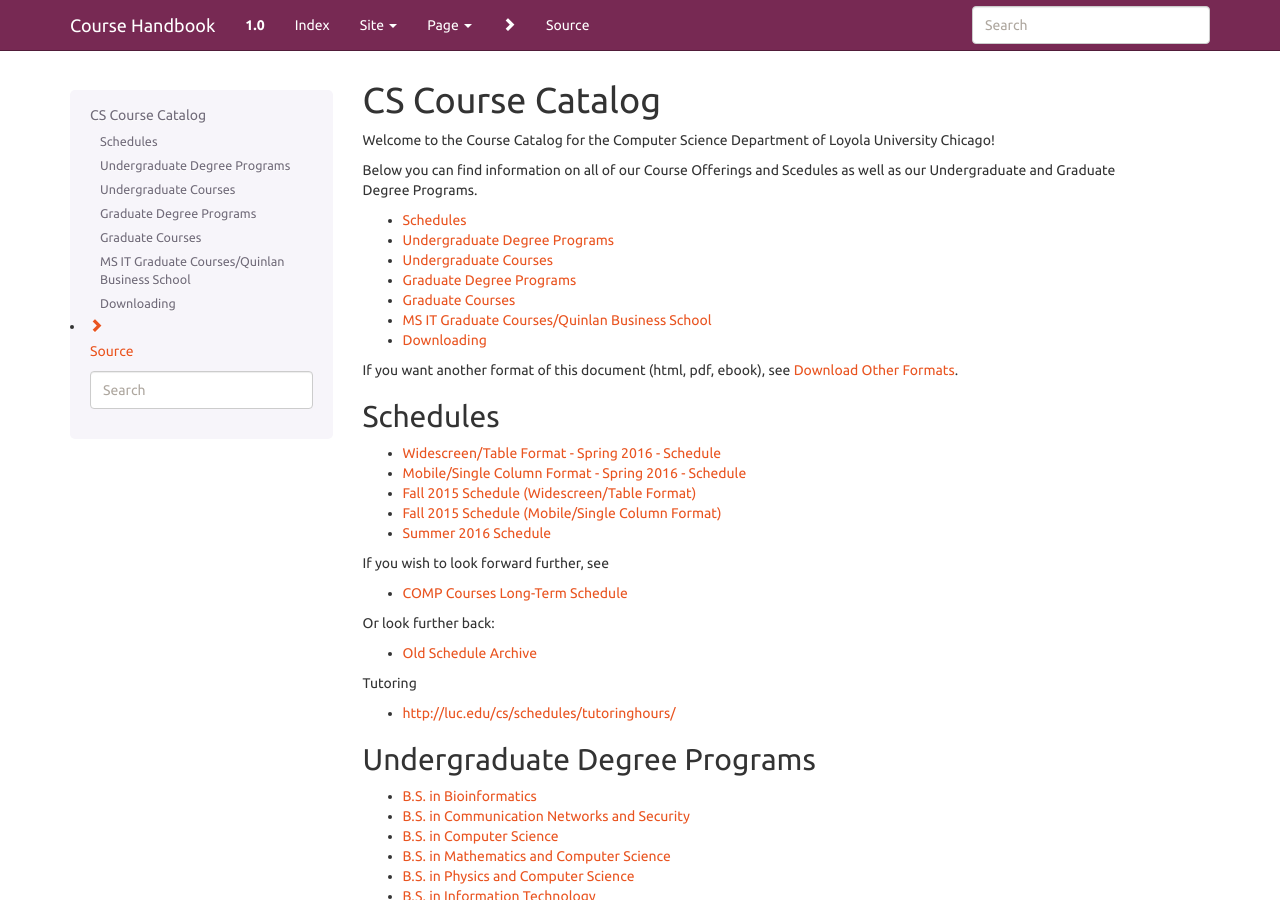
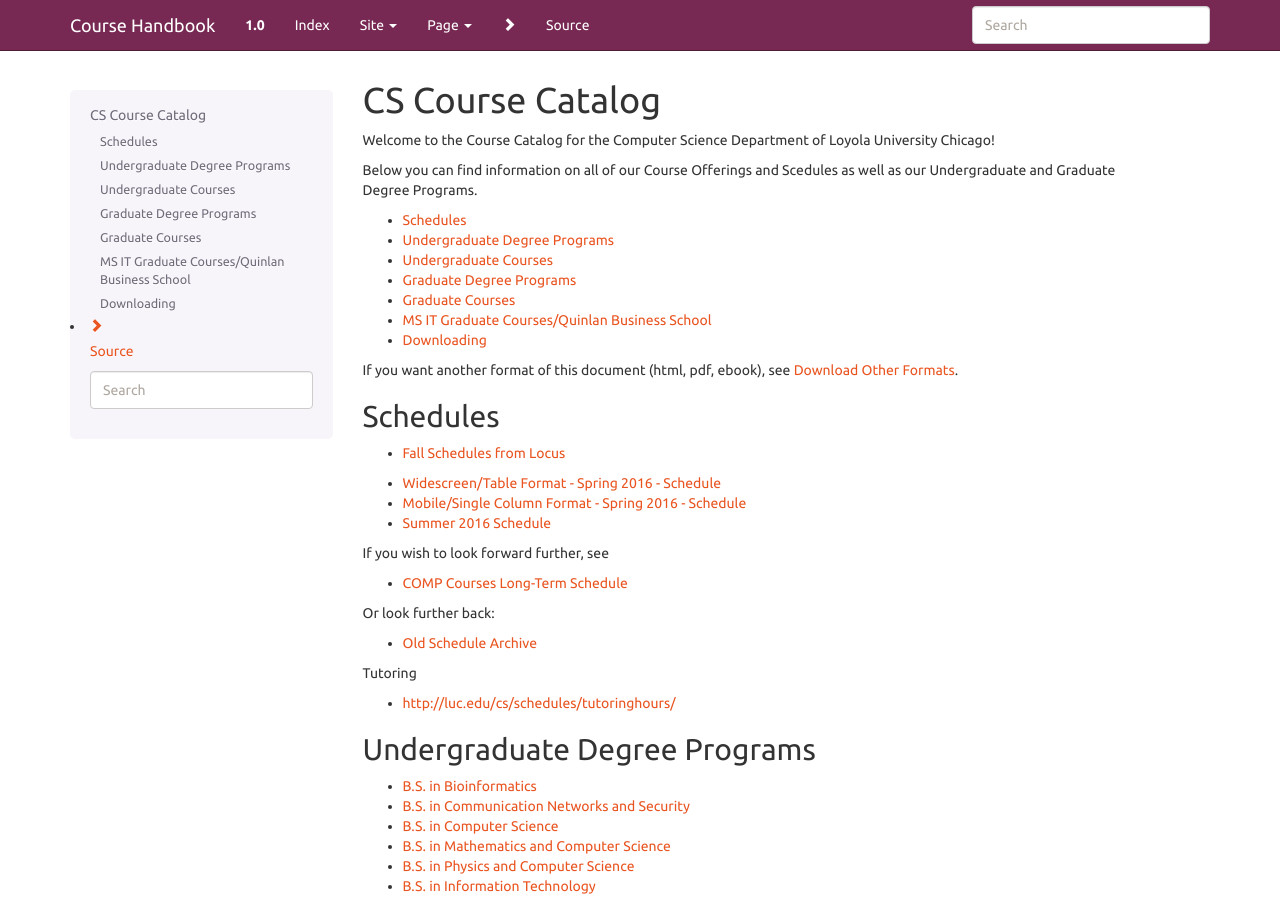
Before and after one commit to kyang5/coursedescriptions, a Sphinx documentation site: the page built from source/index.rst, in a window 1280 px wide and 900 px high. Built offline with Sphinx 7.4.7, drawn with Linux system fonts in a browser that asks for light colours.

Commit message:
Fall Schedules

```diff
--- a/source/fallmobile.rst
+++ b/source/fallmobile.rst
@@ -1 +1 @@
-.. include:: schedules/fall2015mobile.inc
+.. link ::"https://luc.app.box.com/s/ks3mhbpyy2erlcp6w4pvupn33xk53mkc/1/6932055190"
--- a/source/fallwidescreen.rst
+++ b/source/fallwidescreen.rst
@@ -1 +1 @@
-.. include:: schedules/fall2015widescreen.inc
+.. link ::"https://luc.app.box.com/s/ks3mhbpyy2erlcp6w4pvupn33xk53mkc/1/6932055190"
--- a/source/index.rst
+++ b/source/index.rst
@@ -23,14 +23,15 @@
 Schedules
 ------------
 
+* `Fall Schedules from Locus <https://luc.app.box.com/s/ks3mhbpyy2erlcp6w4pvupn33xk53mkc/1/6932055190>`_
+
 .. toctree::
    :maxdepth: 1
 
    springwidescreen
    springmobile
-   fallwidescreen
-   fallmobile
    summer
+
 
 If you wish to look forward further, see
 
```
